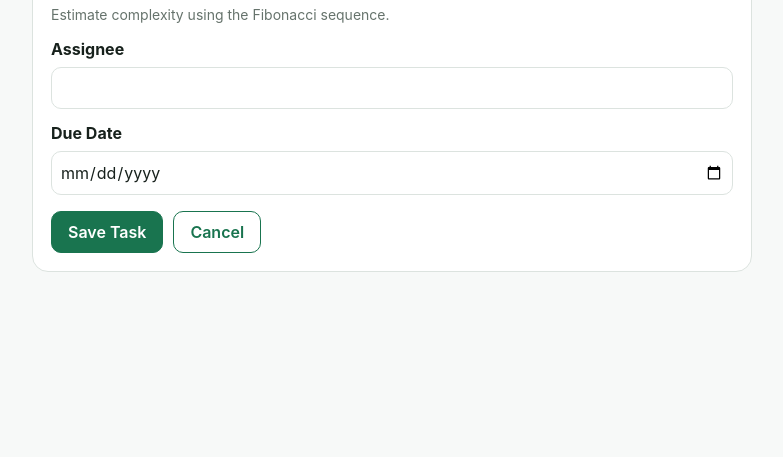
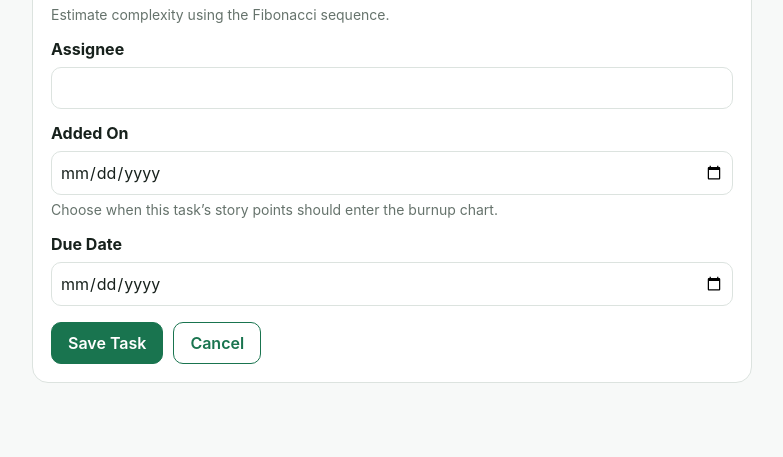
Before and after one commit to Ian-Keilman/TaskFlask, a Flask app: template app/templates/task_form.html in a window 1280 px wide. Shown: the part 702-1159 px from the top of the page, without its empty margins (68-851 px from the left). Before the commit the page ends 974 px from the top, so only its background shows below. Run offline with Flask 3, Linux system fonts and the light colour scheme; the template is opened without the code that fills it, so the values that code supplies are empty.

```diff
--- a/app/templates/task_form.html
+++ b/app/templates/task_form.html
@@ -78,6 +78,19 @@
         value="{{ task.assignee if task else '' }}"
     >
 
+    <label for="added_on">Added On</label>
+    <input
+        id="added_on"
+        name="added_on"
+        type="date"
+        value="{{ task.added_on if task else '' }}"
+        required
+    >
+    <p class="field-help">Choose when this task’s story points should enter the burnup chart.</p>
+    {% if errors.added_on %}
+        <p class="field-error">{{ errors.added_on }}</p>
+    {% endif %}
+
     <label for="due_date">Due Date</label>
     <input
         id="due_date"
```
